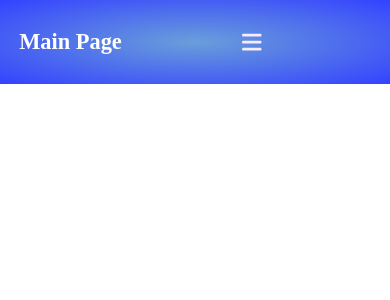
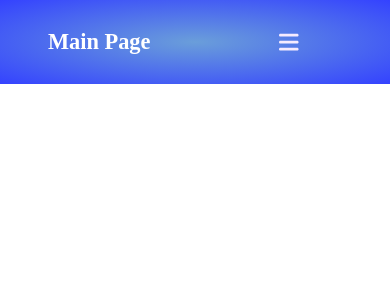
Before and after one commit to AhmedHaloos/Ahmed_Saeed_Blog, a React (Create React App) app: page / in a window 390 px wide. Shown: the top 300 px of the page. Built offline with nearby package versions, Linux system fonts and the light colour scheme; no server answers.

Commit message:
fix overflow bugs on mobile devices in displaying users

```diff
--- a/src/components/Header.js
+++ b/src/components/Header.js
@@ -19,7 +19,7 @@ function Header(props) {
             </div>
             <div className='divider'></div>
             <div className='header-page-title'><p>{props.currenPage.title}</p></div>
-            <div className='page-title'></div>
+
             <div className='header-icon'
             > <FontAwesomeIcon icon={faNavicon}
             onClick={() => {
--- a/src/components/headerStyle.css
+++ b/src/components/headerStyle.css
@@ -50,7 +50,7 @@
     width: 4rem;
     height: 100%;
     color: #f6ebff;
-    align-self: center;
+    align-self: flex-end;
     font-size: 1.4rem;
     cursor: pointer;
     transition: 0.7s ease;
@@ -74,6 +74,7 @@
 }
 
 .header-page-title {
+    width: 10rem;
     color: #ffffff;
     text-align: center;
     font-family: 'Times New Roman', Times, serif;
@@ -92,7 +93,7 @@
 
 @media screen and (max-width : 760px) {
     .header-icon {
-        margin-left: 25%;
+        margin-left: 20%;
     }
 }
 
--- a/src/components/userCardStyle.css
+++ b/src/components/userCardStyle.css
@@ -106,9 +106,3 @@
         width: 12rem;
     }
 }
-/* @media screen and (max-width:700px) {
-    .card-container{
-        width: 8rem;
-
-    }
-} */
--- a/src/pages/user-page-style.css
+++ b/src/pages/user-page-style.css
@@ -9,7 +9,7 @@
     background-position: center;
     background-size: cover;
     padding-top: 10vh;
-    padding-left: 02.3rem;
+    padding-left: 0.3rem;
     justify-content: center;
     column-gap: 3.2rem;
     row-gap: 2.3rem;
```
